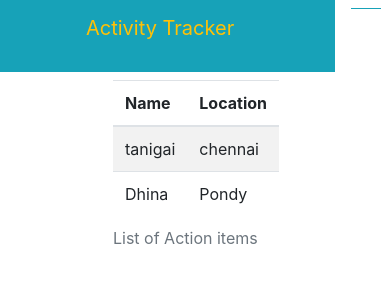
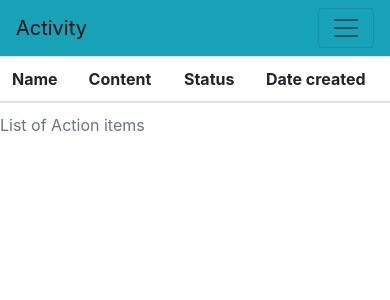
Before and after one commit to Tanigaiarassane/activitytracker, a Flask app: page /list in a window 390 px wide. Shown: the top 300 px of the page. Run offline with Flask 2, Linux system fonts and the light colour scheme; data that the repository does not hold is empty; some libraries are stand-ins or nearby versions.

Commit message:
Making it into responsive

```diff
--- a/app.py
+++ b/app.py
@@ -47,7 +47,8 @@ def hello():
 
 @app.route("/list")
 def listing():
-    return render_template('list.html', items = members)
+    items = ActivityItem.query.all()
+    return render_template('list.html', items = items)
 
 @app.route("/create", methods = ["POST","GET"])
 def new_item():
--- a/templates/create.html
+++ b/templates/create.html
@@ -1,4 +1,4 @@
-{% extends "layout.html" %}
+{% extends "responsive.html" %}
 
 {% block content %}
     <h1>{{message}}</h1>
--- a/templates/list.html
+++ b/templates/list.html
@@ -1,4 +1,4 @@
-{% extends "layout.html" %}
+{% extends "responsive.html" %}
 
 {% block content %}
     <table class="table table-striped">
@@ -6,7 +6,9 @@
   <thead>
 
       <th scope="col">Name</th>
-      <th scope="col">Location</th>
+      <th scope="col">Content</th>
+      <th scope="col">Status</th>
+      <th scope="col">Date created</th>
 
     </tr>
   </thead>
@@ -16,7 +18,10 @@
     <tr>
 
         <td>{{ item.name}}</td>
-        <td>{{ item.location}}</td>
+        <td>{{ item.content}}</td>
+        <td>{{ item.status}}</td>
+        <td>{{ item.date_created}}</td>
+
       </tr>
       {% endfor %}
   </tbody>
--- a/templates/responsive.html
+++ b/templates/responsive.html
@@ -7,7 +7,7 @@
 <body>
 
 <nav class="navbar navbar-expand-lg navbar-light bg-info">
-  <a class="navbar-brand " href="#">Navbar</a>
+  <a class="navbar-brand " href="#">Activity</a>
   <button class="navbar-toggler" type="button" data-toggle="collapse" data-target="#navbarSupportedContent" aria-controls="navbarSupportedContent" aria-expanded="false" aria-label="Toggle navigation">
     <span class="navbar-toggler-icon"></span>
   </button>
@@ -15,20 +15,20 @@
   <div class="collapse navbar-collapse bg-info" id="navbarSupportedContent">
     <ul class="navbar-nav mr-auto ">
       <li class="nav-item active">
-        <a class="nav-link" href="#">Home <span class="sr-only">(current)</span></a>
+        <a class="nav-link" href="{{url_for('listing')}}"">List<span class="sr-only"></span></a>
       </li>
       <li class="nav-item">
-        <a class="nav-link" href="#">Link</a>
+        <a class="nav-link" href="{{url_for('new_item')}}"">New</a>
       </li>
       <li class="nav-item dropdown">
         <a class="nav-link dropdown-toggle" href="#" id="navbarDropdown" role="button" data-toggle="dropdown" aria-haspopup="true" aria-expanded="false">
-          Dropdown
+          Query
         </a>
         <div class="dropdown-menu" aria-labelledby="navbarDropdown">
-          <a class="dropdown-item" href="#">Action</a>
-          <a class="dropdown-item" href="#">Another action</a>
+          <a class="dropdown-item" href="{{url_for('listing')}}"">New</a>
+          <a class="dropdown-item" href="{{url_for('listing')}}"">In prgress</a>
           <div class="dropdown-divider"></div>
-          <a class="dropdown-item" href="#">Something else here</a>
+          <a class="dropdown-item" href="{{url_for('listing')}}"">Closed</a>
         </div>
       </li>
       <li class="nav-item">
@@ -37,11 +37,12 @@
     </ul>
     <form class="form-inline my-2 my-lg-0">
       <input class="form-control mr-sm-2" type="search" placeholder="Search" aria-label="Search">
-      <button class="btn btn-outline-success my-2 my-sm-0 text-white                    " type="submit">Search</button>
+      <button class="btn btn-outline-success my-2 my-sm-0 text-white" type="submit">Search</button>
     </form>
   </div>
 </nav>
-
+<div>{%  block content %}
+  {% endblock content %}</div>
 <!--Main Navigation-->
 <script src="https://cdnjs.cloudflare.com/ajax/libs/popper.js/1.12.9/umd/popper.min.js" integrity="sha384-ApNbgh9B+Y1QKtv3Rn7W3mgPxhU9K/ScQsAP7hUibX39j7fakFPskvXusvfa0b4Q" crossorigin="anonymous"></script>
 <script src="https://code.jquery.com/jquery-3.2.1.slim.min.js" integrity="sha384-KJ3o2DKtIkvYIK3UENzmM7KCkRr/rE9/Qpg6aAZGJwFDMVNA/GpGFF93hXpG5KkN" crossorigin="anonymous"></script>
```
